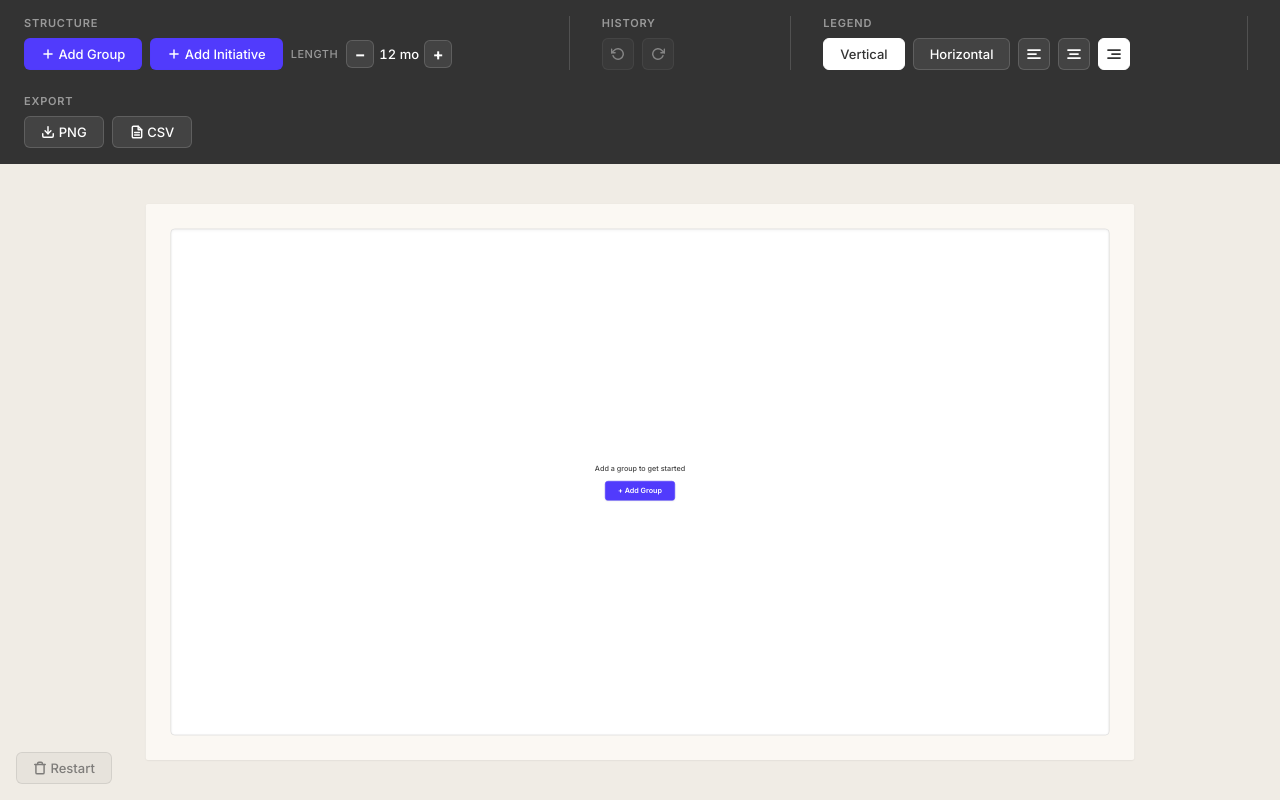
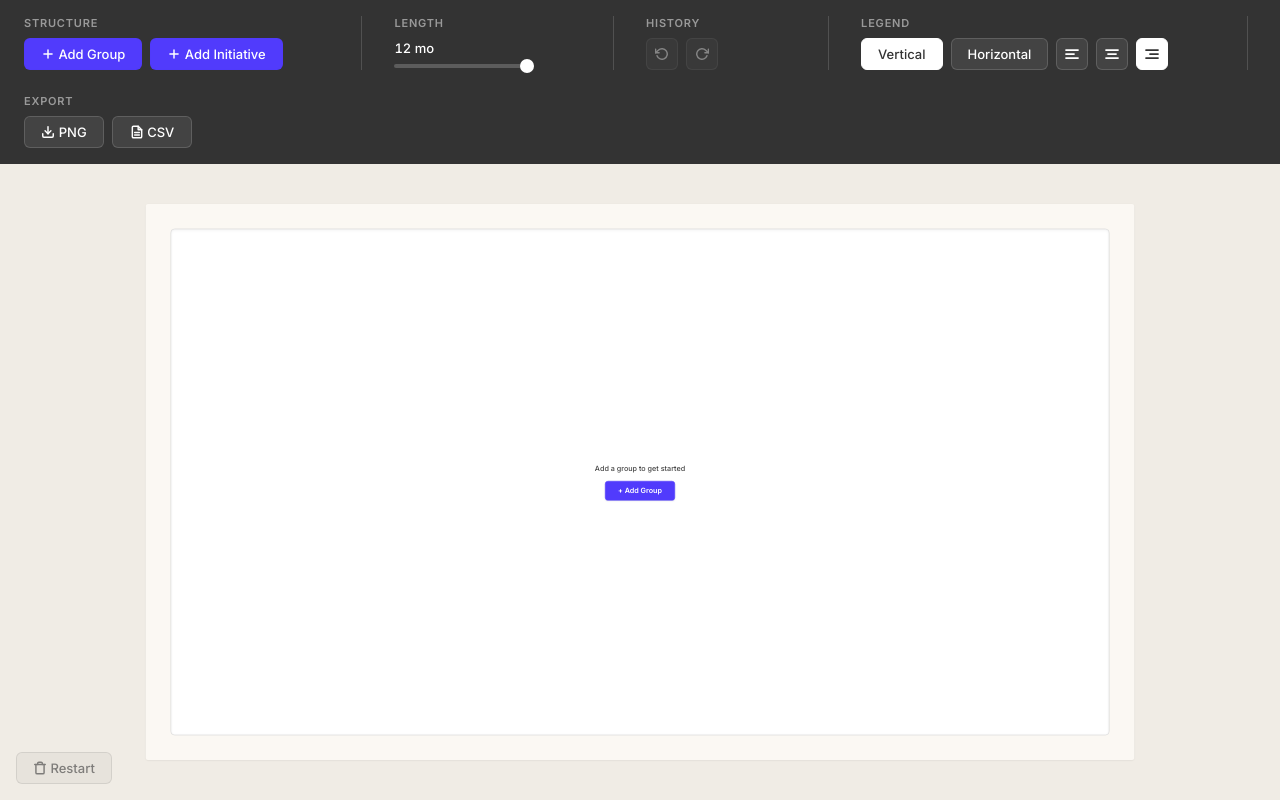
Before and after one commit to darreanbaga/Timeline-Template, a plain HTML site: page index.html in a window 1280 px wide. Drawn offline with nearby package versions, Linux system fonts and the light colour scheme.

Commit message:
Timeline UX: Length slider, weekday/weekend day row, cleaner inline editing
- Move Length control to its own ribbon section with a range slider
- Day row now colors weekdays light gray and weekends darker gray
- Inline edit input: transparent, width-constrained to bar, no decorations

```diff
--- a/index.html
+++ b/index.html
@@ -463,21 +463,6 @@
       justify-content: center;
     }
 
-.stepper-wrapper {
-      display: flex;
-      align-items: center;
-      gap: var(--space-100);
-    }
-
-    .stepper-label {
-      font-size: var(--font-size-heading-xxsmall);
-      font-weight: var(--font-weight-medium);
-      color: rgba(255, 255, 255, 0.5);
-      text-transform: uppercase;
-      letter-spacing: 0.5px;
-      white-space: nowrap;
-    }
-
     .control-section-divider {
       width: var(--border-width);
       background: rgba(255, 255, 255, 0.15);
@@ -1317,6 +1302,7 @@
       outline: none;
       padding: 0 var(--space-050);
       margin: 0;
+      width: 100%;
       caret-color: white;
     }
 
@@ -1331,32 +1317,60 @@
       font-weight: var(--font-weight-regular);
     }
 
-    /* Timeline length stepper */
-    .timeline-length-stepper {
+    /* Timeline length slider */
+    .length-slider-wrapper {
+      display: flex;
+      flex-direction: column;
+      gap: var(--space-100);
+      min-width: 140px;
+    }
+
+    .length-slider-header {
       display: flex;
       align-items: center;
-      gap: var(--space-050);
-    }
-
-    .timeline-length-stepper button {
-      min-width: 28px !important;
-      width: 28px;
-      height: 28px;
-      padding: 0 !important;
-      display: flex;
-      align-items: center;
-      justify-content: center;
-      font-size: 16px;
-      font-weight: var(--font-weight-bold);
-    }
-
-    .timeline-length-stepper .length-display {
-      min-width: 42px;
-      text-align: center;
+      justify-content: space-between;
+    }
+
+    .length-slider-header .length-display {
       color: var(--_N0);
       font-size: var(--font-size-body-medium);
       font-weight: var(--font-weight-medium);
       font-variant-numeric: tabular-nums;
+    }
+
+    #length-slider {
+      -webkit-appearance: none;
+      appearance: none;
+      width: 100%;
+      height: 4px;
+      border-radius: 2px;
+      background: rgba(255, 255, 255, 0.2);
+      outline: none;
+      cursor: pointer;
+    }
+
+    #length-slider::-webkit-slider-thumb {
+      -webkit-appearance: none;
+      appearance: none;
+      width: 14px;
+      height: 14px;
+      border-radius: 50%;
+      background: var(--_N0);
+      cursor: pointer;
+      transition: transform 100ms var(--ease);
+    }
+
+    #length-slider::-moz-range-thumb {
+      width: 14px;
+      height: 14px;
+      border-radius: 50%;
+      background: var(--_N0);
+      border: none;
+      cursor: pointer;
+    }
+
+    #length-slider:hover::-webkit-slider-thumb {
+      transform: scale(1.2);
     }
   </style>
 </head>
@@ -1370,13 +1384,19 @@
         <div class="section-content">
           <button id="btn-add-swimlane" class="btn-primary"><svg width="14" height="14" viewBox="0 0 24 24" fill="none" stroke="currentColor" stroke-width="2.5" stroke-linecap="round"><line x1="12" y1="5" x2="12" y2="19"/><line x1="5" y1="12" x2="19" y2="12"/></svg> Add Group</button>
           <button id="btn-add-item" class="btn-primary"><svg width="14" height="14" viewBox="0 0 24 24" fill="none" stroke="currentColor" stroke-width="2.5" stroke-linecap="round"><line x1="12" y1="5" x2="12" y2="19"/><line x1="5" y1="12" x2="19" y2="12"/></svg> Add Initiative</button>
-          <div class="stepper-wrapper">
-            <span class="stepper-label">Length</span>
-            <div class="timeline-length-stepper">
-              <button id="btn-length-minus" title="Fewer months">&minus;</button>
+        </div>
+      </div>
+
+      <div class="control-section-divider"></div>
+
+      <div class="control-section">
+        <h3>Length</h3>
+        <div class="section-content">
+          <div class="length-slider-wrapper">
+            <div class="length-slider-header">
               <span class="length-display" id="length-display">12 mo</span>
-              <button id="btn-length-plus" title="More months">+</button>
             </div>
+            <input type="range" id="length-slider" min="1" max="12" value="12">
           </div>
         </div>
       </div>
@@ -2221,6 +2241,7 @@
 
         if (fitsInBar) {
           label.style.left = (x1 + 8) + 'px';
+          label.style.width = (w - 16) + 'px';
           label.style.background = item.color;
         } else {
           label.classList.add('label-overflow');
@@ -2318,13 +2339,14 @@
           subRow.className = 'timeline-header-row timeline-week-header';
           subRow.style.height = WEEK_ROW_H + 'px';
           if (mc <= 1) {
-            getDays(tlStart, tlEnd).forEach((day, i) => {
+            getDays(tlStart, tlEnd).forEach((day) => {
               const d = daysBetween(tlStart, day.end) - daysBetween(tlStart, day.start);
               const pct = (d / totalDays) * 100;
               const hd = document.createElement('div');
               hd.className = 'timeline-col-header';
               hd.style.width = pct + '%';
-              hd.style.background = i % 2 === 0 ? 'var(--canvas-row-even)' : 'var(--canvas-row-odd)';
+              const dow = day.start.getDay(); // 0=Sun, 6=Sat
+              hd.style.background = (dow === 0 || dow === 6) ? 'var(--_N300)' : 'var(--canvas-row-even)';
               hd.textContent = day.label;
               subRow.appendChild(hd);
             });
@@ -2574,6 +2596,7 @@
       function startRenameItem(itemId, textEl) {
         const item = STATE.items.find(it => it.id === itemId);
         if (!item) return;
+        textEl.style.background = 'transparent';
         startInlineEdit(textEl, item.name || '', (val) => {
           setState(s => {
             const it = s.items.find(i => i.id === itemId);
@@ -3018,30 +3041,23 @@
       document.getElementById('btn-redo').addEventListener('click', redo);
       document.getElementById('btn-add-swimlane').addEventListener('click', addSwimlane);
 
-      // Timeline length stepper
+      // Timeline length slider
       function updateLengthDisplay() {
         const el = document.getElementById('length-display');
-        if (el) el.textContent = (STATE.timeline.monthCount || 12) + ' mo';
-      }
-
-      document.getElementById('btn-length-minus').addEventListener('click', () => {
-        const cur = STATE.timeline.monthCount || 12;
-        if (cur <= 1) return;
+        const slider = document.getElementById('length-slider');
+        const mc = STATE.timeline.monthCount || 12;
+        if (el) el.textContent = mc + ' mo';
+        if (slider) slider.value = mc;
+      }
+
+      document.getElementById('length-slider').addEventListener('input', (e) => {
+        const val = parseInt(e.target.value, 10);
         setState(s => {
-          s.timeline.monthCount = cur - 1;
+          s.timeline.monthCount = val;
           updateTimelineDates();
         });
-        updateLengthDisplay();
-      });
-
-      document.getElementById('btn-length-plus').addEventListener('click', () => {
-        const cur = STATE.timeline.monthCount || 12;
-        if (cur >= 12) return;
-        setState(s => {
-          s.timeline.monthCount = cur + 1;
-          updateTimelineDates();
-        });
-        updateLengthDisplay();
+        const el = document.getElementById('length-display');
+        if (el) el.textContent = val + ' mo';
       });
 
       document.getElementById('btn-add-item').addEventListener('click', () => {
```
